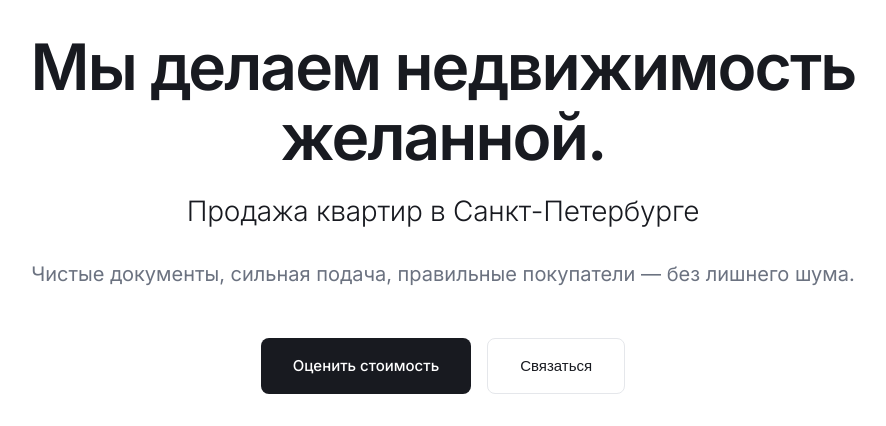
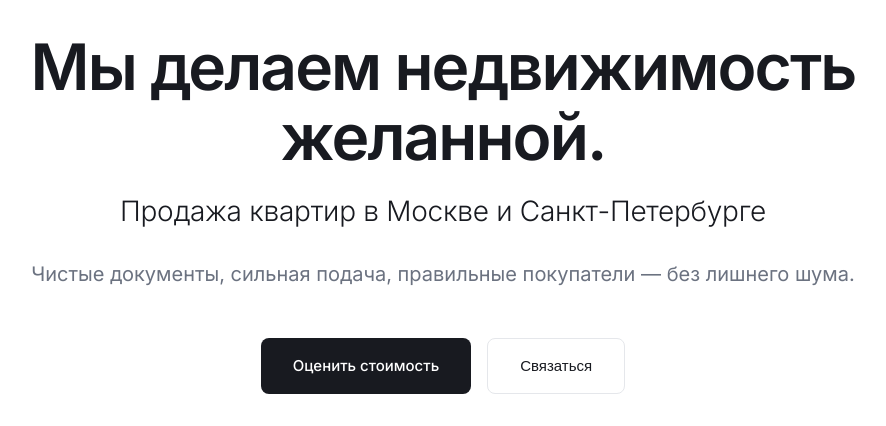
Before and after one commit to nikita-tita/cian-analyzer, a Flask app: page / in a window 1280 px wide. Shown: the part 185-611 px from the top of the page, without its empty margins (197-1083 px from the left). Run offline with Flask 3, Linux system fonts and the light colour scheme; data that the repository does not hold is empty; some libraries are stand-ins or nearby versions.

Commit message:
feat: Add Moscow to all geo-targeting across the site
Updated all references from "Санкт-Петербург only" to "Москва и Санкт-Петербург":
- index.html: title, meta tags, OG, Twitter, Schema.org, hero, footer
- blog_index.html: meta description, OG, Twitter
- blog_post.html: CTA block
- privacy_policy.html: footer
- consent.html: footer
- manifest.json: description

🤖 Generated with [Claude Code](https://claude.com/claude-code)

Co-Authored-By: Claude <noreply@anthropic.com>

```diff
--- a/templates/blog_index.html
+++ b/templates/blog_index.html
@@ -4,19 +4,19 @@
     <meta charset="UTF-8">
     <meta name="viewport" content="width=device-width, initial-scale=1.0">
     <title>Блог — HOUSLER</title>
-    <meta name="description" content="Статьи о недвижимости в Санкт-Петербурге от экспертов HOUSLER">
+    <meta name="description" content="Статьи о недвижимости в Москве и Санкт-Петербурге от экспертов HOUSLER">
 
     <!-- Open Graph / Facebook -->
     <meta property="og:type" content="website">
     <meta property="og:title" content="Блог — HOUSLER">
-    <meta property="og:description" content="Статьи о недвижимости в Санкт-Петербурге от экспертов HOUSLER">
+    <meta property="og:description" content="Статьи о недвижимости в Москве и Санкт-Петербурге от экспертов HOUSLER">
     <meta property="og:url" content="https://housler.ru/blog">
     <meta property="og:site_name" content="HOUSLER — Агентство недвижимости">
 
     <!-- Twitter -->
     <meta name="twitter:card" content="summary">
     <meta name="twitter:title" content="Блог — HOUSLER">
-    <meta name="twitter:description" content="Статьи о недвижимости в Санкт-Петербурге от экспертов HOUSLER">
+    <meta name="twitter:description" content="Статьи о недвижимости в Москве и Санкт-Петербурге от экспертов HOUSLER">
 
     <!-- Canonical URL -->
     {% if pagination and pagination.page > 1 %}
--- a/templates/blog_post.html
+++ b/templates/blog_post.html
@@ -155,7 +155,7 @@
                 <!-- CTA Block for internal linking -->
                 <div class="blog-cta-block">
                     <h3>Нужна помощь с недвижимостью?</h3>
-                    <p>HOUSLER — агентство недвижимости в Санкт-Петербурге с полным сопровождением сделки</p>
+                    <p>HOUSLER — агентство недвижимости в Москве и Санкт-Петербурге с полным сопровождением сделки</p>
                     <div class="blog-cta-links">
                         <a href="/" class="blog-cta-link">Узнать об услугах</a>
                         <a href="/calculator?reset=1" class="blog-cta-link">Оценить квартиру</a>
--- a/templates/consent.html
+++ b/templates/consent.html
@@ -306,7 +306,7 @@
             <div class="footer-content">
                 <div class="footer-left">
                     <div class="logo">HOUSLER</div>
-                    <p>Агентство недвижимости в Санкт-Петербурге</p>
+                    <p>Агентство недвижимости в Москве и Санкт-Петербурге</p>
                 </div>
                 <div class="footer-right">
                     <div class="footer-links">
--- a/templates/index.html
+++ b/templates/index.html
@@ -3,22 +3,22 @@
 <head>
     <meta charset="UTF-8">
     <meta name="viewport" content="width=device-width, initial-scale=1.0">
-    <title>Продать квартиру в СПб — Агентство недвижимости HOUSLER</title>
-    <meta name="description" content="Продажа квартиры в Санкт-Петербурге с полным сопровождением сделки. Проверка документов, профессиональная фотосъёмка, оценка по аналогам, безопасные расчёты. Комиссия 2%, оплата по результату.">
-    <meta name="keywords" content="продать квартиру СПб, агентство недвижимости Санкт-Петербург, продажа квартиры, проверка квартиры, оценка недвижимости, сделка купли-продажи">
+    <title>Продать квартиру в Москве и СПб — Агентство недвижимости HOUSLER</title>
+    <meta name="description" content="Продажа квартиры в Москве и Санкт-Петербурге с полным сопровождением сделки. Проверка документов, профессиональная фотосъёмка, оценка по аналогам, безопасные расчёты. Комиссия 2%, оплата по результату.">
+    <meta name="keywords" content="продать квартиру Москва, продать квартиру СПб, агентство недвижимости Москва, агентство недвижимости Санкт-Петербург, продажа квартиры, проверка квартиры, оценка недвижимости, сделка купли-продажи">
 
     <!-- Open Graph / Facebook -->
     <meta property="og:type" content="website">
-    <meta property="og:title" content="Продать квартиру в СПб — Агентство HOUSLER">
-    <meta property="og:description" content="Продажа квартиры в Санкт-Петербурге с полным сопровождением. Проверка документов, фотосъёмка, оценка, сделка под ключ. Комиссия 2%.">
+    <meta property="og:title" content="Продать квартиру в Москве и СПб — Агентство HOUSLER">
+    <meta property="og:description" content="Продажа квартиры в Москве и Санкт-Петербурге с полным сопровождением. Проверка документов, фотосъёмка, оценка, сделка под ключ. Комиссия 2%.">
     <meta property="og:image" content="https://housler.ru/static/images/og-image.png">
     <meta property="og:url" content="https://housler.ru">
     <meta property="og:site_name" content="HOUSLER">
 
     <!-- Twitter -->
     <meta name="twitter:card" content="summary_large_image">
-    <meta name="twitter:title" content="Продать квартиру в СПб — Агентство HOUSLER">
-    <meta name="twitter:description" content="Продажа квартиры в Санкт-Петербурге с полным сопровождением. Комиссия 2%, оплата по результату.">
+    <meta name="twitter:title" content="Продать квартиру в Москве и СПб — Агентство HOUSLER">
+    <meta name="twitter:description" content="Продажа квартиры в Москве и Санкт-Петербурге с полным сопровождением. Комиссия 2%, оплата по результату.">
     <meta name="twitter:image" content="https://housler.ru/static/images/og-image.png">
 
     <!-- Canonical URL -->
@@ -31,7 +31,7 @@
         "@type": "RealEstateAgent",
         "name": "HOUSLER",
         "alternateName": "Хауслер",
-        "description": "Агентство недвижимости в Санкт-Петербурге. Продажа квартир с полным сопровождением сделки: проверка документов, фотосъёмка, оценка, переговоры, безопасные расчёты.",
+        "description": "Агентство недвижимости в Москве и Санкт-Петербурге. Продажа квартир с полным сопровождением сделки: проверка документов, фотосъёмка, оценка, переговоры, безопасные расчёты.",
         "url": "https://housler.ru",
         "logo": "https://housler.ru/static/images/favicon-512.png",
         "image": "https://housler.ru/static/images/favicon-512.png",
@@ -48,10 +48,16 @@
             "latitude": "59.9343",
             "longitude": "30.3351"
         },
-        "areaServed": {
-            "@type": "City",
-            "name": "Санкт-Петербург"
-        },
+        "areaServed": [
+            {
+                "@type": "City",
+                "name": "Москва"
+            },
+            {
+                "@type": "City",
+                "name": "Санкт-Петербург"
+            }
+        ],
         "priceRange": "2% от стоимости",
         "openingHoursSpecification": {
             "@type": "OpeningHoursSpecification",
@@ -149,7 +155,7 @@
     <section class="hero">
         <div class="container">
             <h1>Мы делаем недвижимость желанной.</h1>
-            <p class="hero-tagline">Продажа квартир в Санкт-Петербурге</p>
+            <p class="hero-tagline">Продажа квартир в Москве и Санкт-Петербурге</p>
             <p class="hero-subtitle">Чистые документы, сильная подача, правильные покупатели — без лишнего шума.</p>
             <div class="hero-cta">
                 <a href="/calculator?reset=1" class="btn btn-primary">Оценить стоимость</a>
@@ -471,7 +477,7 @@
             <div class="footer-content">
                 <div class="footer-left">
                     <div class="footer-brand">HOUSLER</div>
-                    <div class="footer-text">Агентство недвижимости в Санкт-Петербурге</div>
+                    <div class="footer-text">Агентство недвижимости в Москве и Санкт-Петербурге</div>
                 </div>
                 <div class="footer-right">
                     <div class="footer-links">
--- a/templates/privacy_policy.html
+++ b/templates/privacy_policy.html
@@ -478,7 +478,7 @@
             <div class="footer-content">
                 <div class="footer-left">
                     <div class="footer-brand">HOUSLER</div>
-                    <div class="footer-text">Агентство недвижимости в Санкт-Петербурге</div>
+                    <div class="footer-text">Агентство недвижимости в Москве и Санкт-Петербурге</div>
                 </div>
                 <div class="footer-right">
                     <div class="footer-links">
```
Also changed, not shown: static/manifest.json.
